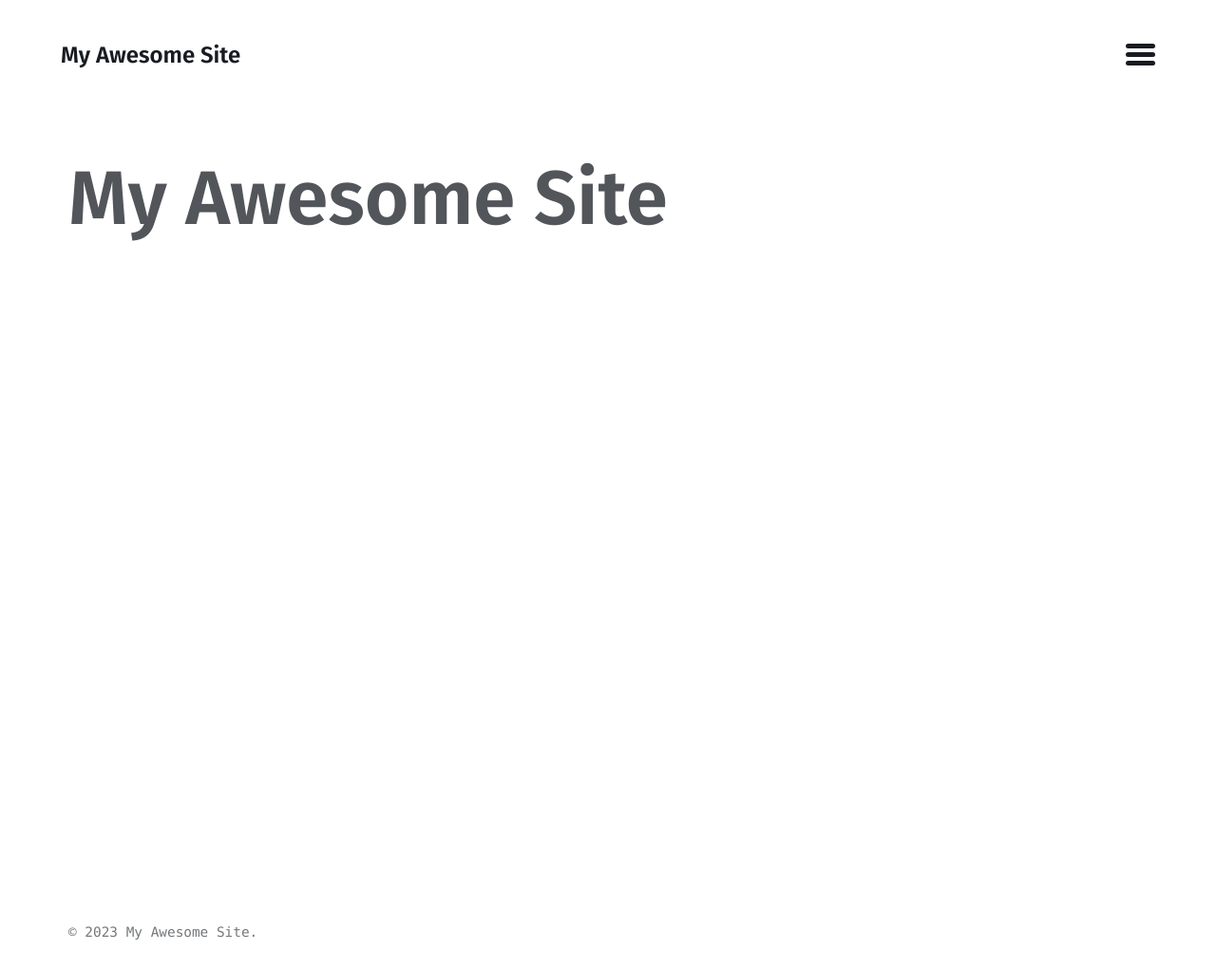
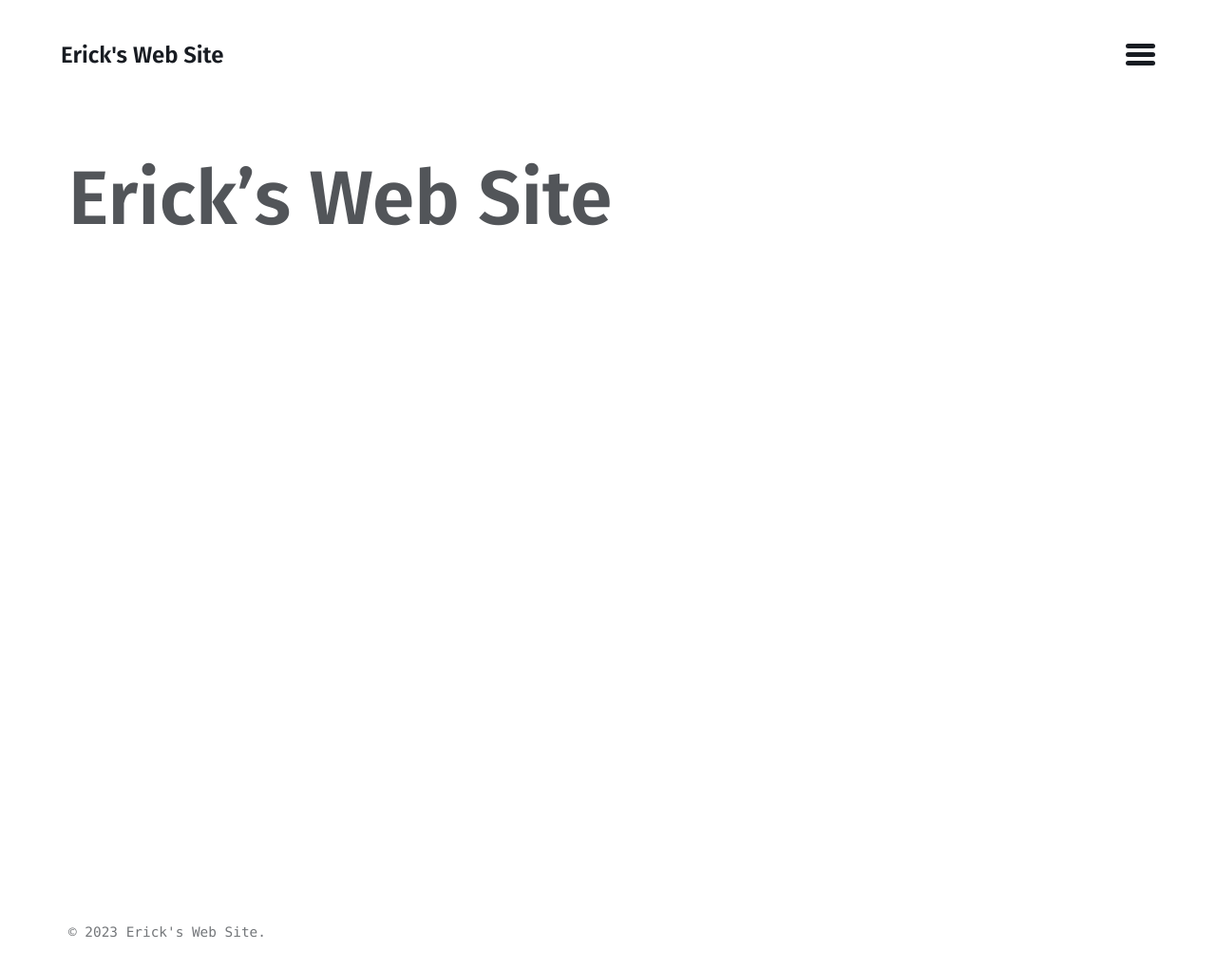
Before and after one commit to mmistakes/jekyll-theme-basically-basic, a Jekyll site: the page built from index.md, in a window 1280 px wide. Shown: the whole page at 95% size. Built offline with Jekyll 4.4.1, drawn with Linux system fonts in a browser that asks for light colours.

Commit message:
Initial Setup

```diff
--- a/Gemfile
+++ b/Gemfile
@@ -1,2 +1,3 @@
 source "https://rubygems.org"
 gemspec
+gem "github-pages", group: :jekyll_plugins
--- a/_config.yml
+++ b/_config.yml
@@ -14,17 +14,17 @@
 # You can create any custom variable you would like, and they will be accessible
 # in the templates via {{ site.myvariable }}.
 lang: en-US
-title: My Awesome Site
-email:
+title: Erick's Web Site
+email: erick@erickcantu.com
 description:
 baseurl: # the optional subpath of your site, e.g. "/blog"
-url: # the base hostname & protocol for your site e.g. "https://mmistakes.github.io"
+url: https://www.erickcantu.com
 author:
-  name:
+  name: Erick Cantu
   twitter:
   picture:
 twitter_username:
-github_username:
+github_username: erickCantu
 logo: # path of site logo, e.g. "/assets/images/logo.png"
 search: # true, false (default)
 search_full_content: false # true, false (default)
@@ -37,7 +37,7 @@ algolia:
 
 # Build settings
 markdown: kramdown
-theme: jekyll-theme-basically-basic
+remote_theme: mmistakes/jekyll-theme-basically-basic@1.4.5
 plugins: # previsously gems
   - jekyll-feed
   - jekyll-seo-tag
```
